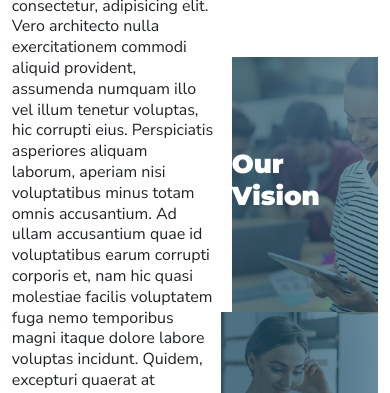
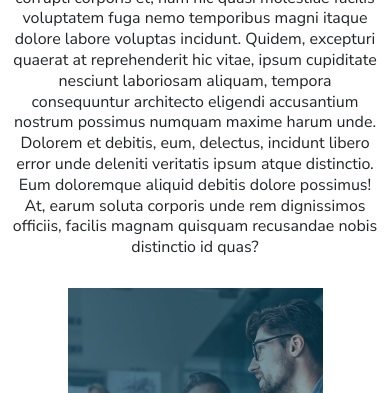
Before and after one commit to TranHuy98/suq2.github.io, a plain HTML site: page pages/about.html in a window 390 px wide. Shown: the part 698-1091 px from the top of the page. Drawn offline with nearby package versions, Linux system fonts and the light colour scheme.

Commit message:
responsive about page

```diff
--- a/css/about.css
+++ b/css/about.css
@@ -62,3 +62,39 @@
   opacity: 0;
 }
 /* end about info */
+
+
+/* mobi */
+@media all and (max-width: 1440px) and (min-width: 992px){
+  .about-info-right{
+    width: 60%;
+  }
+  .about-info-left{
+    width: 40%;
+  }
+}
+
+@media (width: 992px){
+  .about-info-res{
+    flex-direction: row !important;
+  }
+}
+
+@media all and (max-width: 992px){
+  #about-info{
+    padding: 40px 3%;
+  }
+  .about-info-right{
+    width: 100%;
+    margin: 30px 0 0;
+    justify-content: center !important;
+  }
+  .about-info-left{
+    width: 100%;
+    text-align: center;
+  }
+  .info-card{
+    transform: none !important;
+  }
+}
+/* end mobi */
--- a/pages/about.html
+++ b/pages/about.html
@@ -175,7 +175,7 @@
       class="container-fluid d-flex flex-column justify-content-center align-items-center"
     >
       <div
-        class="container d-flex justify-content-between align-items-center flex-row"
+        class=" about-info-res container d-flex justify-content-between align-items-center flex-column flex-md-column flex-lg-row"
       >
         <div class="about-info-left">
           <p class="title">// WHAT WE OFFER</p>
```
